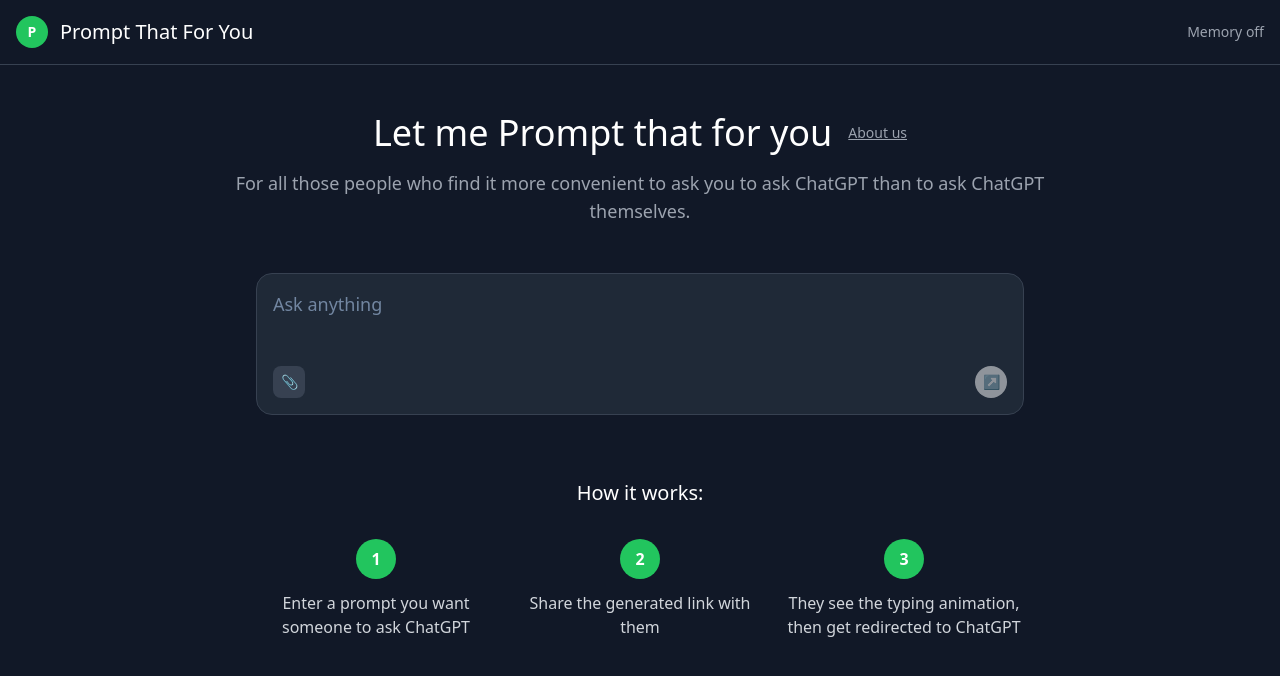
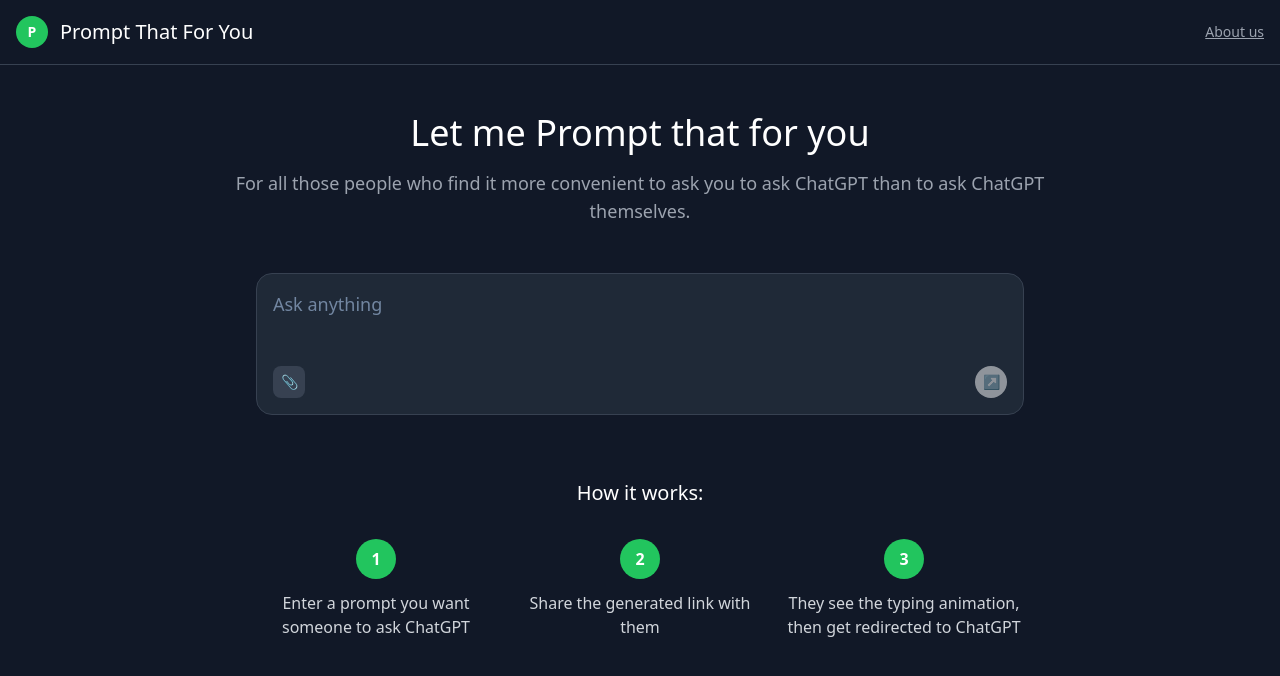
Before and after one commit to muzzyhaile/ask-the-gpt, a React (Vite) app: page / in a window 1280 px wide. Shown: the top 676 px of the page. Built offline with nearby package versions, Linux system fonts and the light colour scheme.

Commit message:
Fix memory and about us section
The memory functionality was not enabled, and the about us section was not displayed correctly. This commit enables memory and ensures the about us section is visible.

```diff
--- a/src/pages/Index.tsx
+++ b/src/pages/Index.tsx
@@ -68,9 +68,9 @@ const Index = () => {
                 Prompt That For You
               </h1>
             </div>
-            <div className="text-sm text-gray-400">
-              Memory off
-            </div>
+            <button className="text-sm text-gray-400 hover:text-white underline transition-colors">
+              About us
+            </button>
           </div>
         </div>
       </div>
@@ -80,14 +80,9 @@ const Index = () => {
         <div className="w-full max-w-4xl mx-auto">
           {/* ChatGPT-style welcome message */}
           <div className="text-center mb-12">
-            <div className="flex items-center justify-center gap-4 mb-4">
-              <h2 className="text-4xl font-medium text-white">
-                Let me Prompt that for you
-              </h2>
-              <button className="text-sm text-gray-400 hover:text-white underline transition-colors">
-                About us
-              </button>
-            </div>
+            <h2 className="text-4xl font-medium text-white mb-4">
+              Let me Prompt that for you
+            </h2>
             <p className="text-gray-400 text-lg">
               For all those people who find it more convenient to ask you to ask ChatGPT than to ask ChatGPT themselves.
             </p>
```
